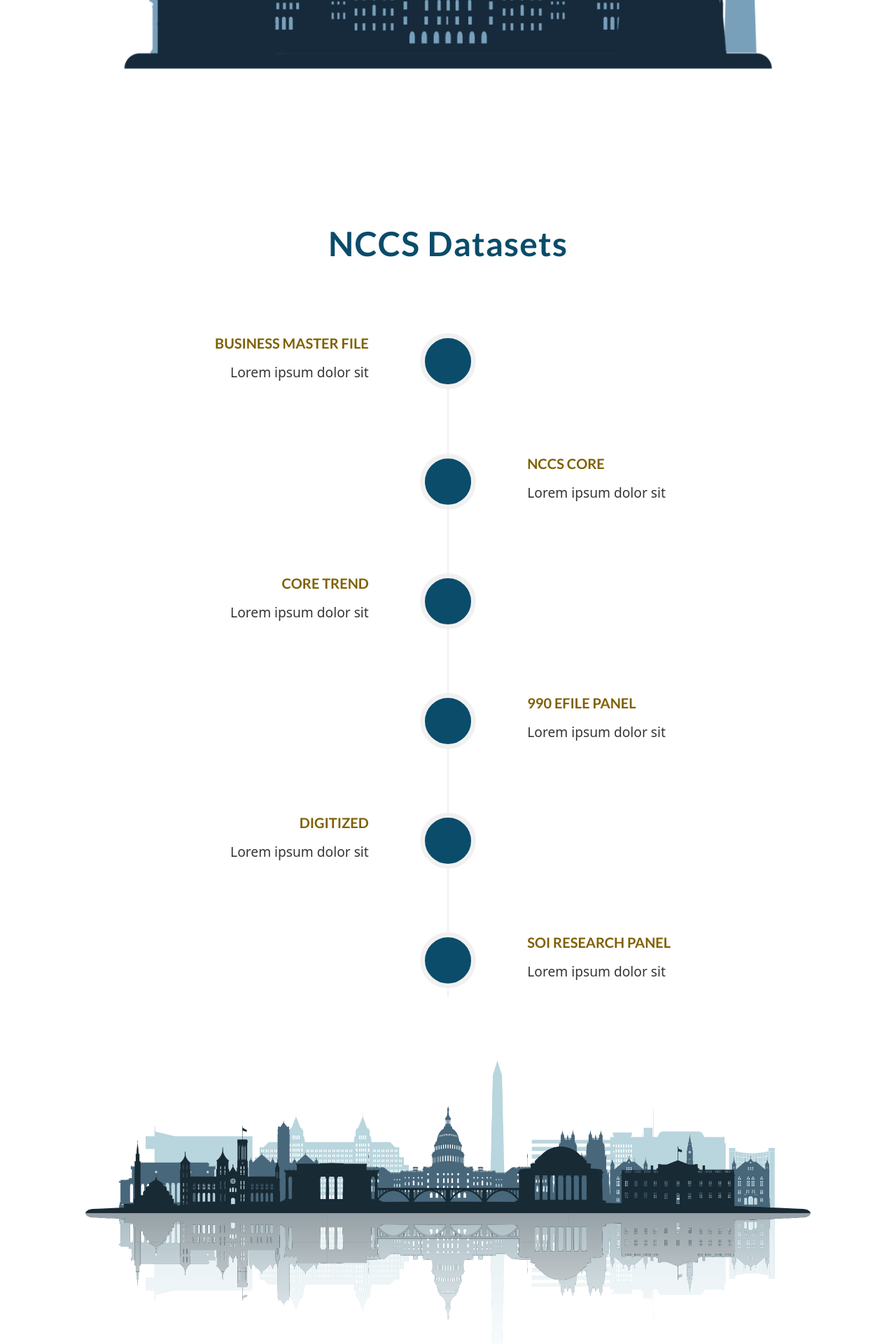
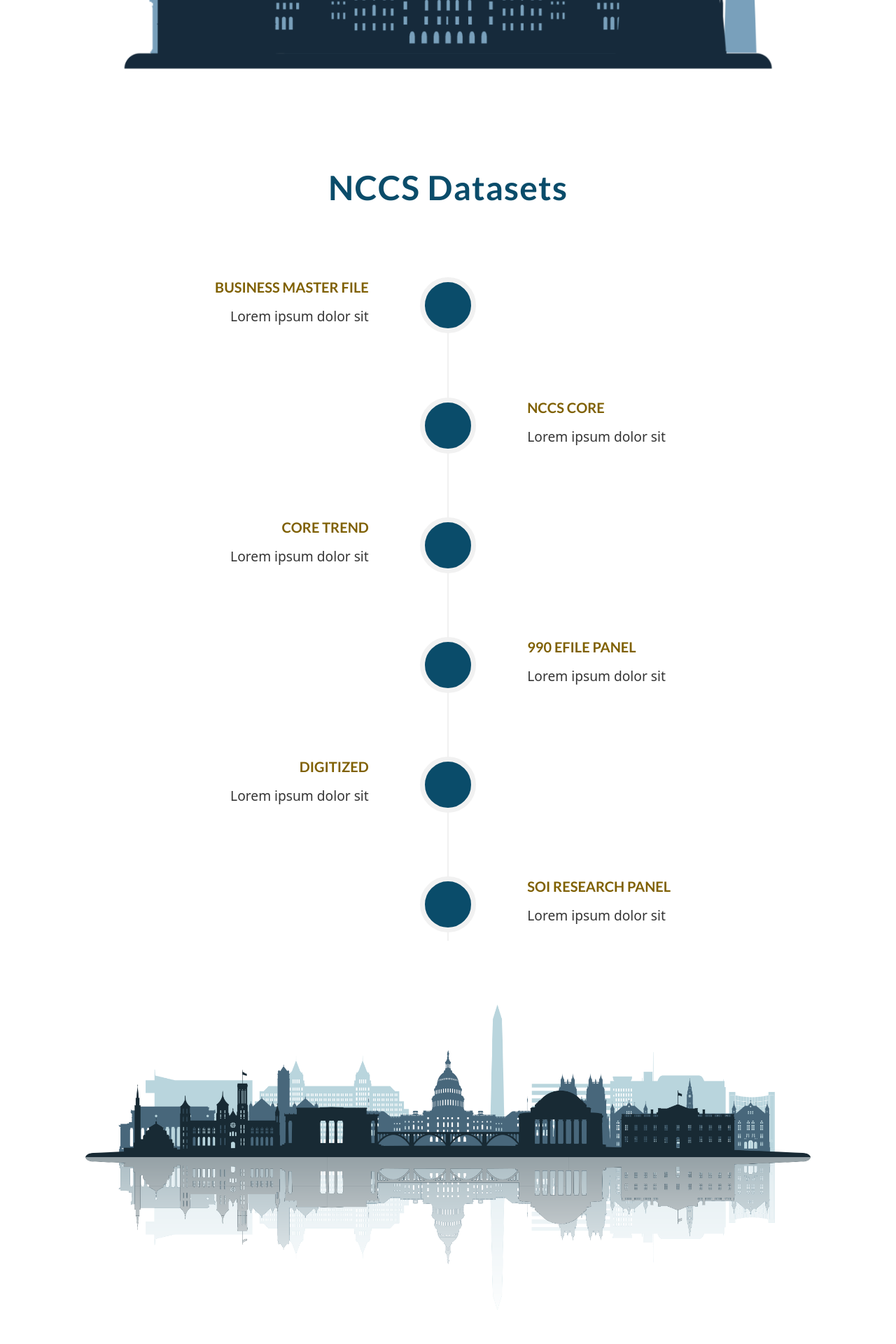
Before and after one commit to UrbanInstitute/nccs-jekyll-demo, a Jekyll site: the page built from index.md, in a window 1280 px wide. Shown: the part 579-2499 px from the top of the page at 70% size. Built offline with Jekyll 4.4.1, drawn with Linux system fonts in a browser that asks for light colours.

Commit message:
Update custom.css

```diff
--- a/assets/css/custom.css
+++ b/assets/css/custom.css
@@ -11,21 +11,20 @@
 h1 {
     text-align: center;
     font-family: "Lato", helvetica, sans-serif;
-    font-size: 44px;
-    margin-top: 100px;
+    font-size: 1.9rem;
     margin-bottom: 30px;
 }
 
 h2 {
     font-family: "Quarto A", "Quarto B", Georgia, Times, "Times New Roman", "Microsoft YaHei New", "Microsoft Yahei", serif;
-    font-size: 28px;
+    font-size: 1.3rem;
     margin-top: 40px;
     margin-bottom: 30px;
 }
 
 h3 {
     font-family: "Quarto A", "Quarto B", Georgia, Times, "Times New Roman", "Microsoft YaHei New", "Microsoft Yahei", serif;
-    font-size: 24px;
+    font-size: 1.1rem;
     margin-top: 40px;
     margin-bottom: 30px;
 }
```
